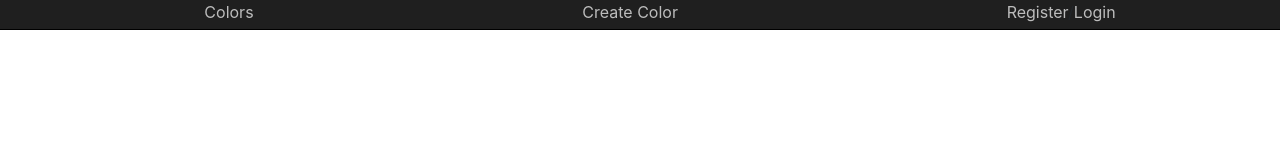
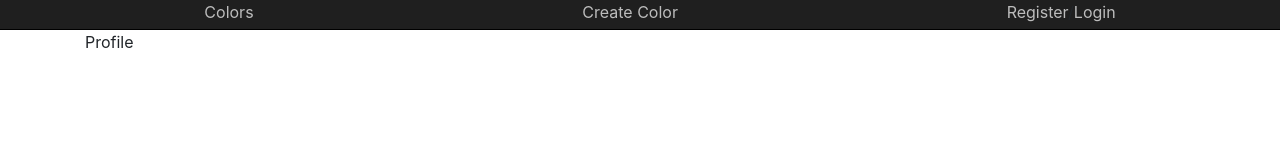
Before and after one commit to dvontrec/Color-Creator, a React app in the folder client/: page /profile/1 in a window 1280 px wide. Shown: the top 160 px of the page. Built offline with nearby package versions, Linux system fonts and the light colour scheme.

Commit message:
Add user profile route

```diff
--- a/client/src/components/App.js
+++ b/client/src/components/App.js
@@ -10,6 +10,7 @@ import LoginForm from './Users/LoginForm';
 import Logout from './Users/Logout';
 import ColorDisplay from './Colors/ColorDisplay';
 import ColorEdit from './Colors/ColorEdit';
+import Profile from './Users/Profile';
 
 class App extends Component {
   render() {
@@ -26,6 +27,7 @@ class App extends Component {
           <Route path="/register" component={RegisterForm} />
           <Route path="/login" component={LoginForm} />
           <Route path="/logout" component={Logout} />
+          <Route path="/profile/:id" component={Profile} />
         </div>
       </Router>
     );
--- a/client/src/components/Users/Profile.js
+++ b/client/src/components/Users/Profile.js
@@ -3,7 +3,7 @@ import { connect } from 'react-redux';
 
 class Profile extends Component {
   render() {
-    return <div>Profile</div>;
+    return <div className="container">Profile</div>;
   }
 }
 export default connect(null)(Profile);
```
